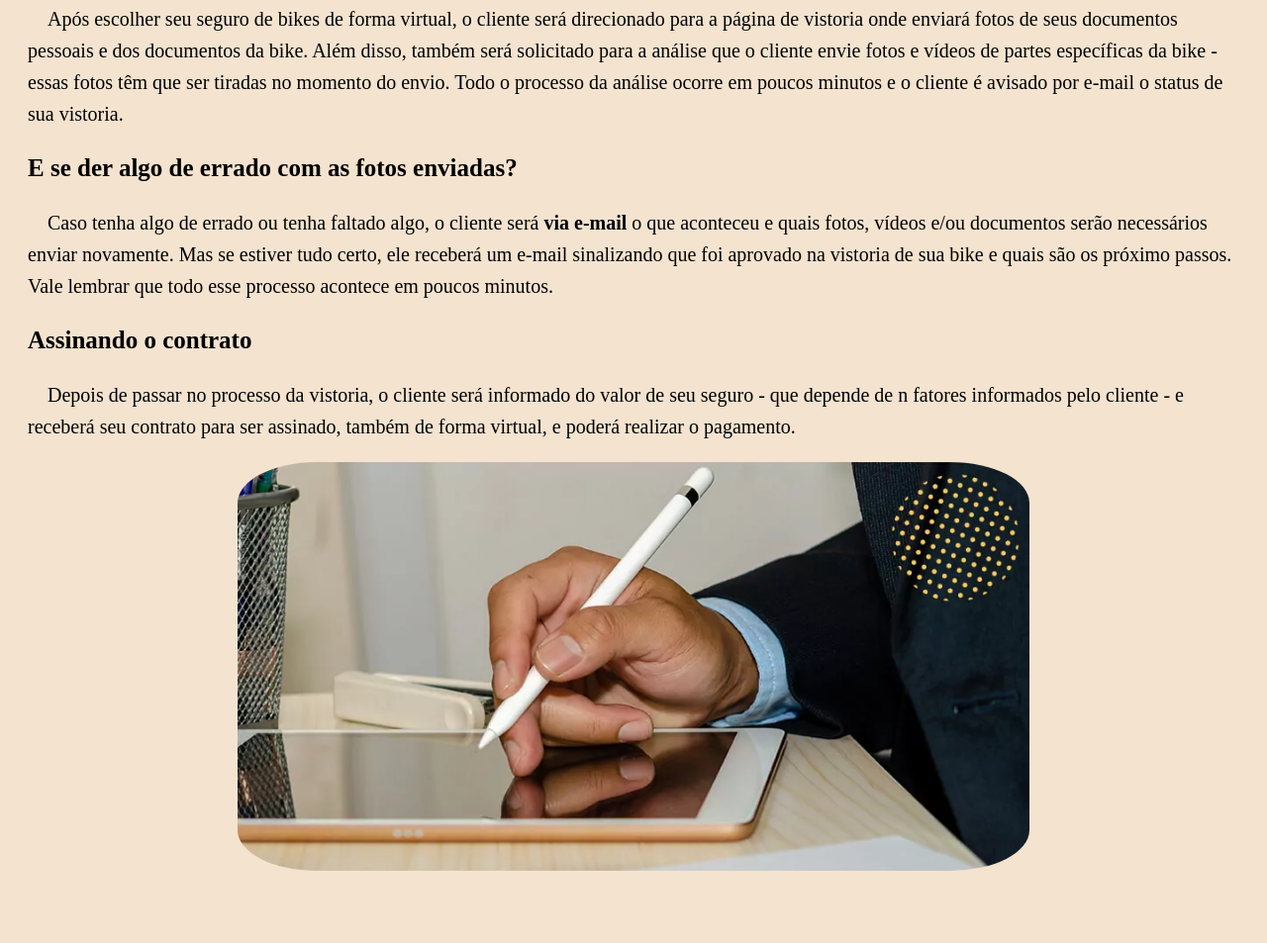
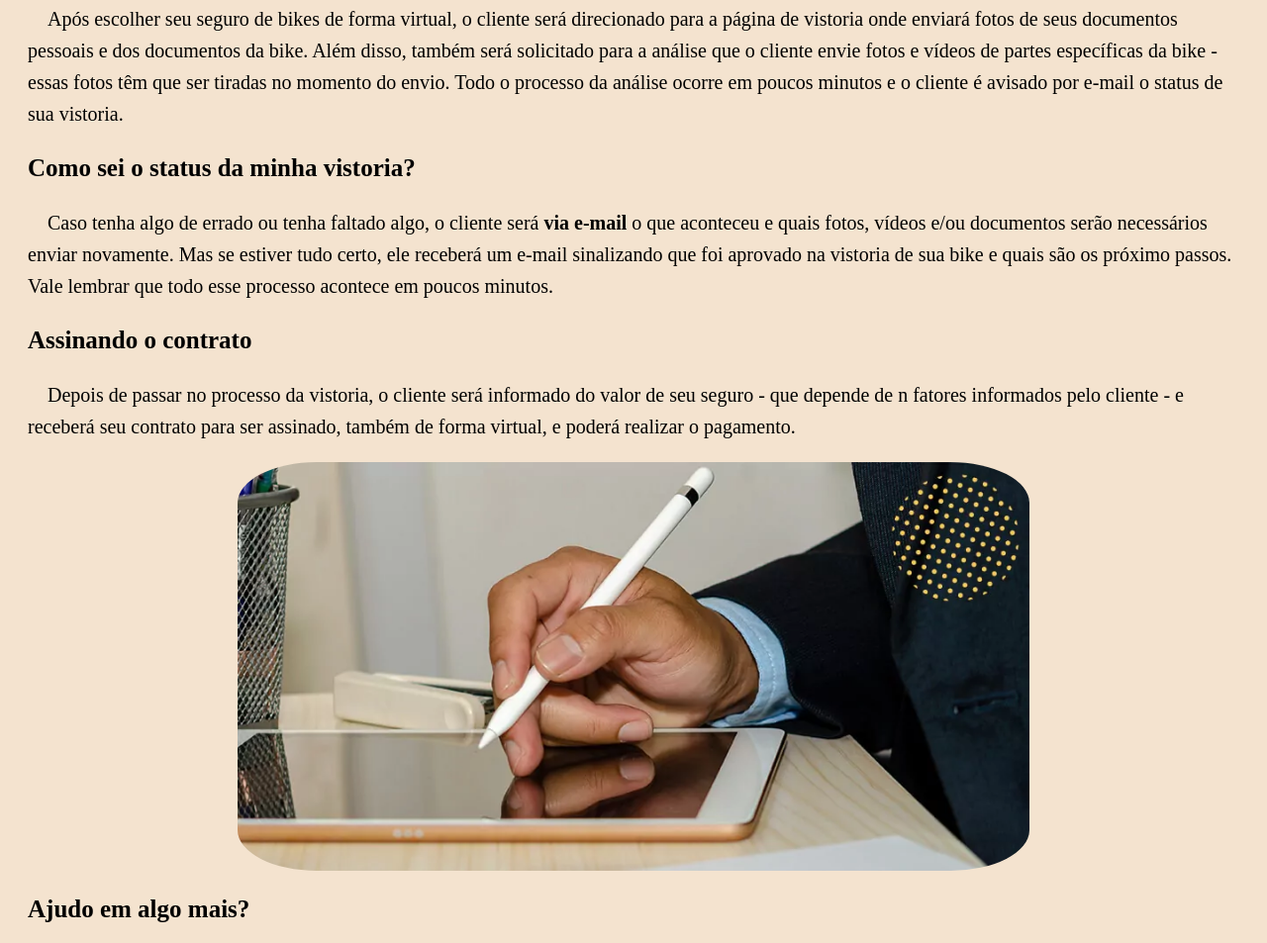
Before and after one commit to challengebike/challenge-sprint-1, a plain HTML site: page pags/etapasvirtuais.html in a window 1280 px wide. Shown: the part 876-1829 px from the top of the page at 99% size. Drawn offline with Linux system fonts and the light colour scheme.

Commit message:
criando a página de etapas virtuais

```diff
--- a/pags/etapasvirtuais.html
+++ b/pags/etapasvirtuais.html
@@ -16,7 +16,7 @@
         <img src="../img/nome.jpg">
         <h3>Solicitando o seguro</h3>
         <p> Após escolher seu seguro de bikes de forma virtual, o cliente será direcionado para a página de vistoria onde enviará fotos de seus documentos pessoais e dos documentos da bike. Além disso, também será solicitado para a análise que o cliente envie fotos e vídeos de partes específicas da bike - essas fotos têm que ser tiradas no momento do envio. Todo o processo da análise ocorre em poucos minutos e o cliente é avisado por e-mail o status de sua vistoria. </p>
-        <h3>E se der algo de errado com as fotos enviadas?</h3>
+        <h3>Como sei o status da minha vistoria?</h3>
         <p>Caso tenha algo de errado ou tenha faltado algo, o cliente será <b>via e-mail</b> o que aconteceu e quais fotos, vídeos e/ou documentos serão necessários enviar novamente. Mas se estiver tudo certo, ele receberá um e-mail sinalizando que foi aprovado na vistoria de sua bike e quais são os próximo passos. Vale lembrar que todo esse processo acontece em poucos minutos. </p>
         <h3>Assinando o contrato</h3>
         <p>Depois de passar no processo da vistoria, o cliente será informado do valor de seu seguro - que depende de n fatores informados pelo cliente - e receberá seu contrato para ser assinado, também de forma virtual, e poderá realizar o pagamento.</p>
```
